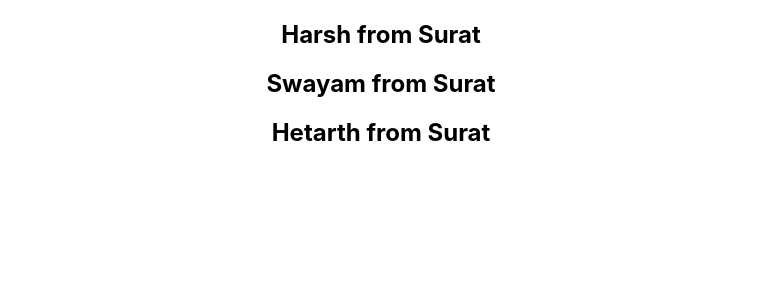
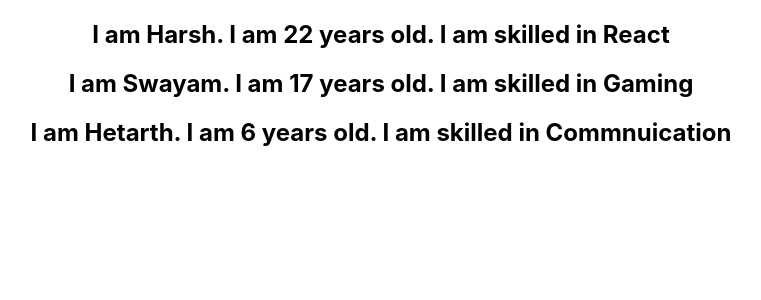
Before and after one commit to Harsh8279/react-practice, a React (Create React App) app: page / in a window 1280 px wide. Shown: the top 300 px of the page, without its empty margins (259-1020 px from the left). Built offline with nearby package versions, Linux system fonts and the light colour scheme.

Commit message:
added logic for objectlists

```diff
--- a/src/components/NameList.js
+++ b/src/components/NameList.js
@@ -1,8 +1,29 @@
 import React from 'react'
 
 function NameList() {
-    const names = ["Harsh", "Swayam", "Hetarth"]
-    const nameList = names.map(name => <h2>{name} from Surat</h2>)
+    const persons = [
+        {
+            id: 1,
+            name: "Harsh",
+            age: 22,
+            skill: "React"
+        },
+        {
+            id: 2,
+            name: "Swayam",
+            age: 17,
+            skill: "Gaming"
+        },
+        {
+            id: 3,
+            name: "Hetarth",
+            age: 6,
+            skill: "Commnuication"
+        },
+    ]
+
+    const nameList = persons.map(person => <h2>I am {person.name}. I am {person.age} years old. I am skilled in {person.skill}</h2>)
+
     return <div>{nameList}</div>
 }
 
```
